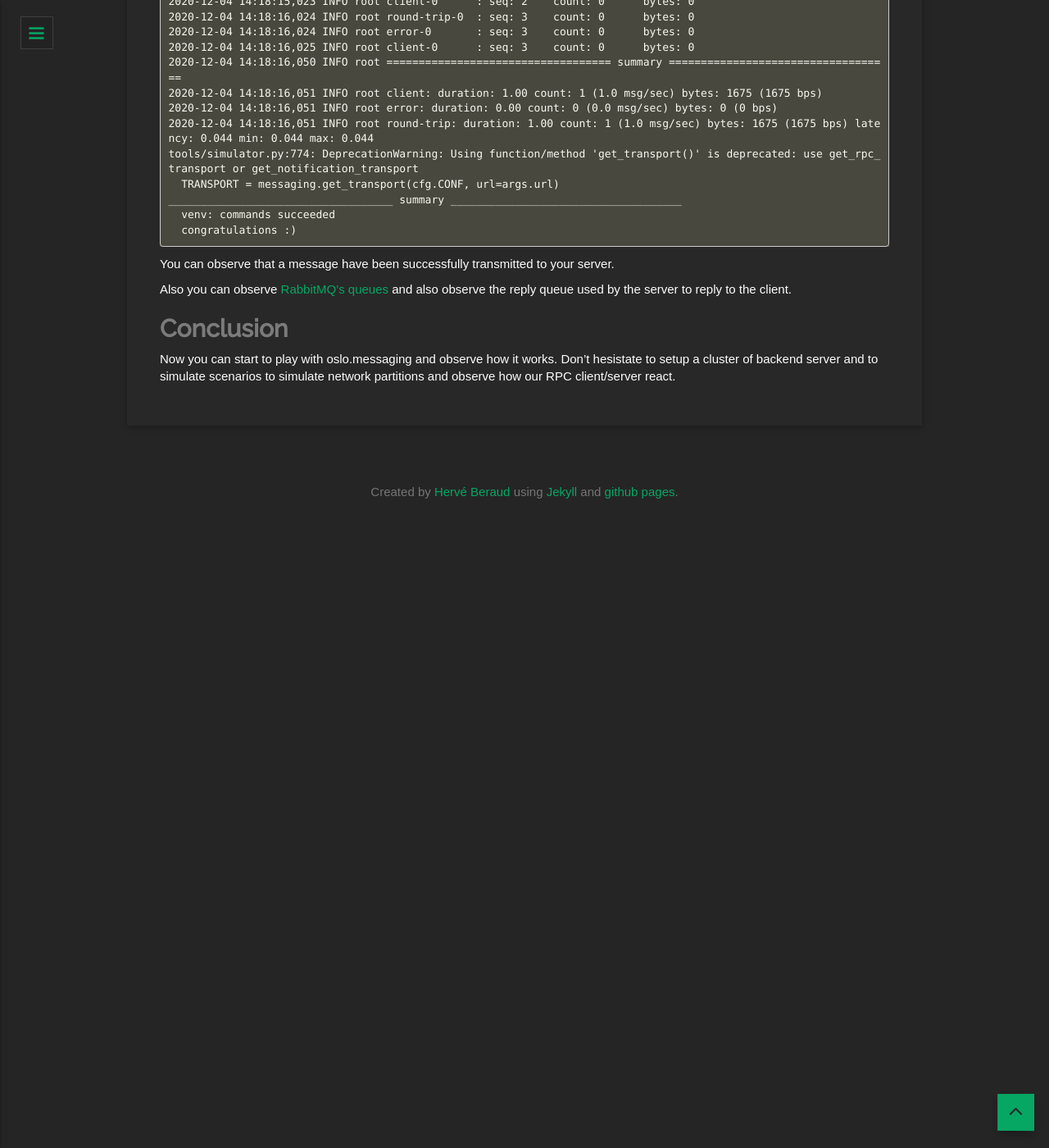
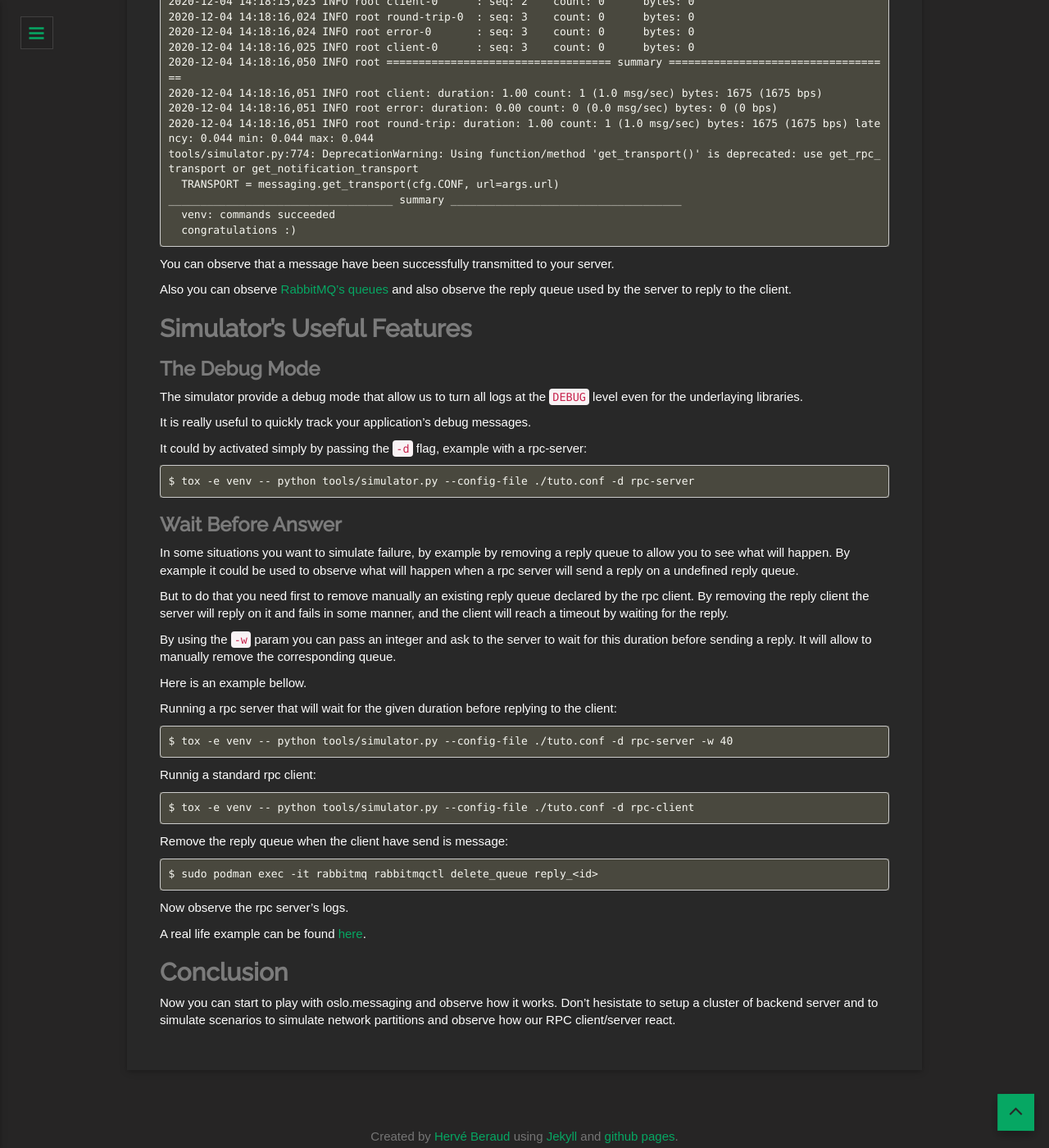
Before and after one commit to 4383/4383.github.io, a Jekyll site: the page built from _posts/2020-12-4-using-podman-to-run-openstack-oslo-messaging-simulator.markdown, in a window 1280 px wide and 1400 px high, scrolled down 3611 px. Shown: the whole window at 82% size. Built offline with Jekyll 4.4.1, drawn with Linux system fonts in a browser that asks for light colours; nearby versions of some CDN libraries; some web fonts are replaced.

Commit message:
update article

````diff
--- a/_posts/2020-12-4-using-podman-to-run-openstack-oslo-messaging-simulator.markdown
+++ b/_posts/2020-12-4-using-podman-to-run-openstack-oslo-messaging-simulator.markdown
@@ -167,6 +167,64 @@ You can observe that a message have been successfully transmitted to your server
 Also you can observe [RabbitMQ's queues](http://127.0.0.1:15672/#/queues)
 and also observe the reply queue used by the server to reply to the client.
 
+## Simulator's Useful Features
+
+### The Debug Mode
+
+The simulator provide a debug mode that allow us to turn all logs at the
+`DEBUG` level even for the underlaying libraries.
+
+It is really useful to quickly track your application's debug messages.
+
+It could by activated simply by passing the `-d` flag, example with a
+rpc-server:
+
+```
+$ tox -e venv -- python tools/simulator.py --config-file ./tuto.conf -d rpc-server
+```
+
+### Wait Before Answer
+
+In some situations you want to simulate failure, by example by removing a reply
+queue to allow you to see what will happen. By example it could be used to
+observe what will happen when a rpc server will send a reply on a undefined
+reply queue.
+
+But to do that you need first to remove manually an existing reply queue
+declared by the rpc client. By removing the reply client the server will
+reply on it and fails in some manner, and the client will reach a timeout by
+waiting for the reply.
+
+
+By using the `-w` param you can pass an integer and ask to the server to wait
+for this duration before sending a reply. It will allow to manually remove the
+corresponding queue.
+
+Here is an example bellow.
+
+Running a rpc server that will wait for the given duration
+before replying to the client:
+
+```
+$ tox -e venv -- python tools/simulator.py --config-file ./tuto.conf -d rpc-server -w 40
+```
+
+Runnig a standard rpc client:
+
+```
+$ tox -e venv -- python tools/simulator.py --config-file ./tuto.conf -d rpc-client
+```
+
+Remove the reply queue when the client have send is message:
+
+```
+$ sudo podman exec -it rabbitmq rabbitmqctl delete_queue reply_<id>
+```
+
+Now observe the rpc server's logs.
+
+A real life example can be found [here](https://bugs.launchpad.net/oslo.messaging/+bug/1905965/comments/8).
+
 ## Conclusion
 
 Now you can start to play with oslo.messaging and observe how it works.
````
